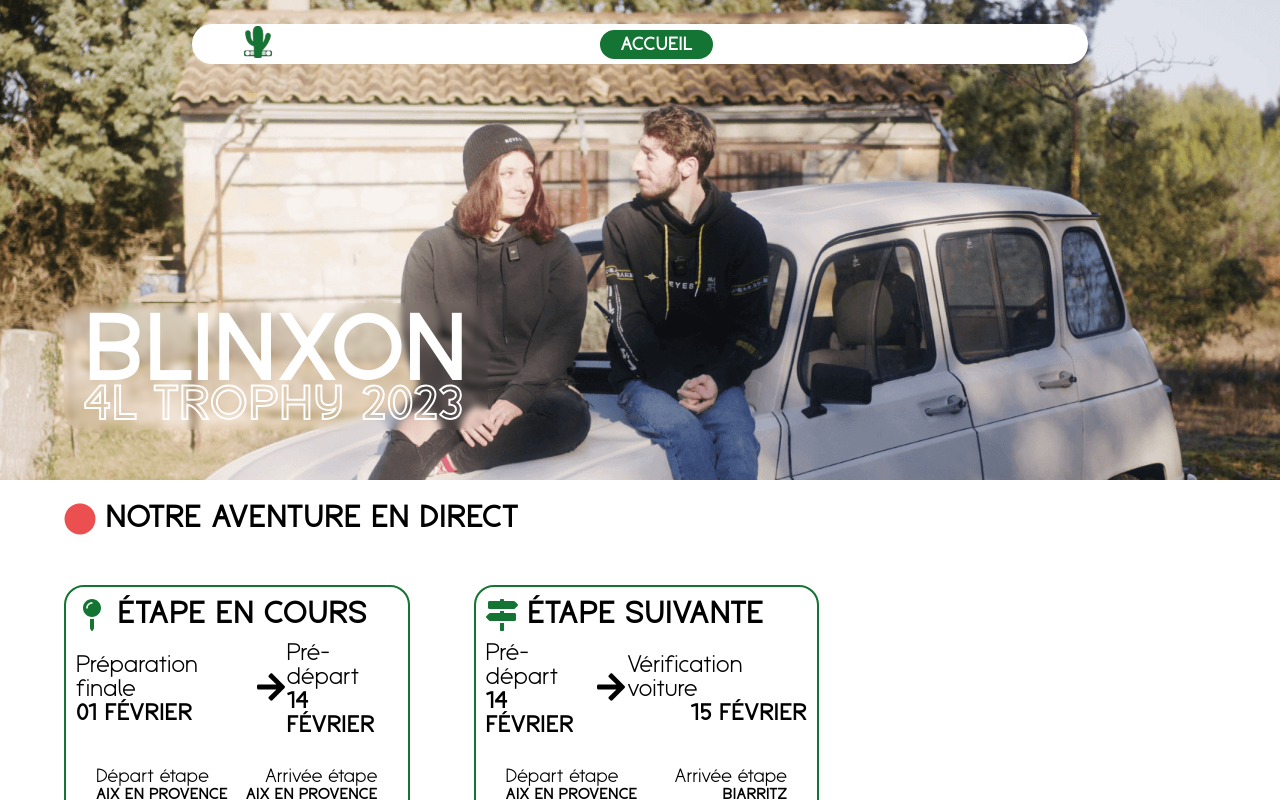
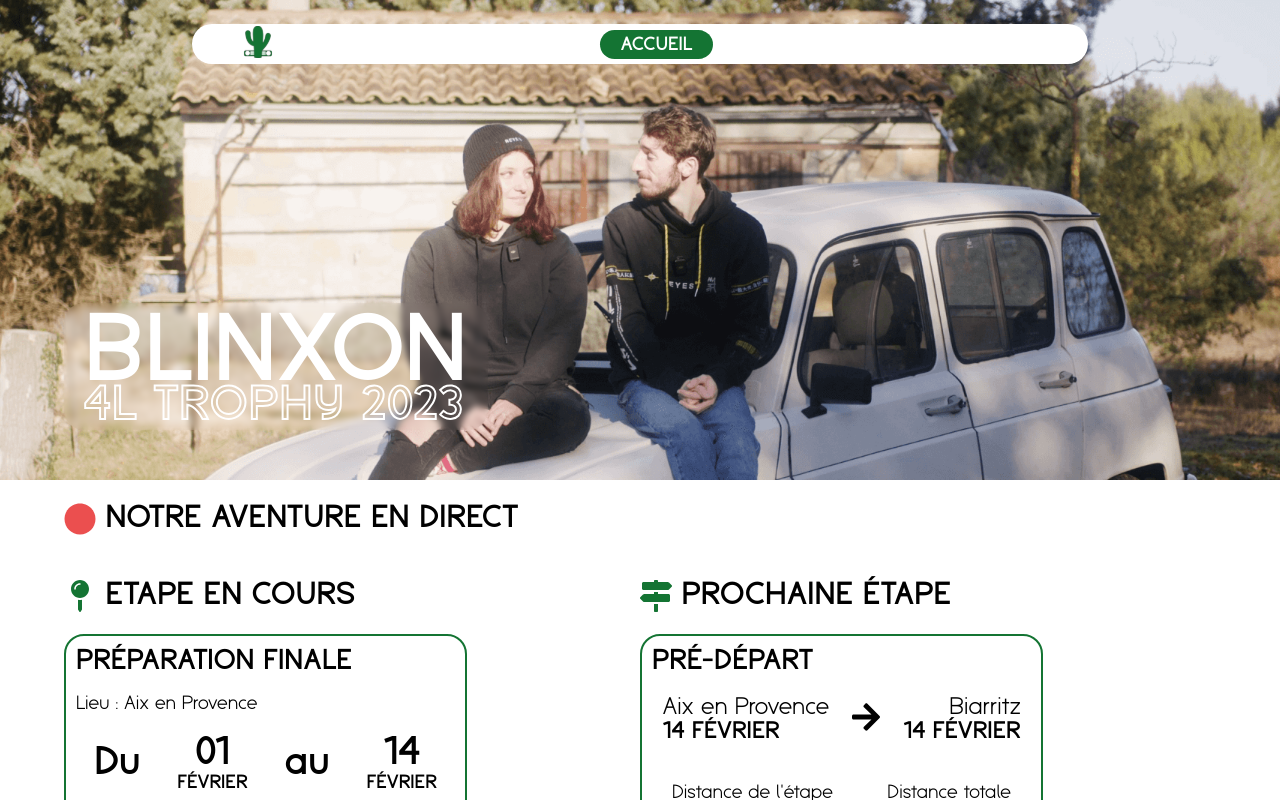
Before and after one commit to EloxFire/blinxon-ts, a React (Create React App) app: page / in a window 1280 px wide. Shown: the top 800 px of the page. Built offline with nearby package versions, Linux system fonts and the light colour scheme.

Commit message:
New steps cards

```diff
--- a/src/components/StepCard.tsx
+++ b/src/components/StepCard.tsx
@@ -1,35 +1,84 @@
+import moment from 'moment'
+import { type } from 'os'
 import { ReactNode } from 'react'
 import { FaArrowRight } from 'react-icons/fa'
 import '../styles/components/stepCard.scss'
 
 interface StepCardProps {
-  stepIcon: ReactNode
+  type: 'info' | 'activity' | 'travel'
   title: string
-  startPlace: string
-  endPlace: string
-  startStep: { title: any, date: string }
-  endStep: { title: string, date: string }
-  stepDistance: number
-  totalDistance: number
+  place: string
+  endPlace?: string
+  date: Date
+  endDate: Date
+  distance?: number
+  totalDistance?: number
 }
 
-export default function StepCard({ stepIcon, startPlace, endPlace, title, startStep, endStep, stepDistance, totalDistance }: StepCardProps) {
+export default function StepCard({ type, title, place, endPlace, date, endDate, distance, totalDistance }: StepCardProps) {
   return (
-    <div className="step-card">
-      <p className="card-title">{stepIcon} {title}</p>
+    <>
+      {
+        type === 'activity' &&
+        <div className="card-activity">
+          <div>
+            <p className="card-title">{title}</p>
+            <p style={{ fontSize: '1.2rem' }}>Lieu : {place}</p>
+          </div>
+          <div style={{ display: 'flex', flexDirection: 'row', justifyContent: 'space-around', alignItems: 'center', marginBottom: '5vh' }}>
+            <div>
+              <p style={{ fontSize: '2.5rem', margin: 0, fontWeight: 'bold' }}>Du</p>
+            </div>
+            <div style={{ display: 'flex', flexDirection: 'column', alignItems: 'center' }}>
+              <div style={{ display: 'flex', flexDirection: 'column', alignItems: 'center' }}>
+                <p style={{ fontSize: '2.5rem', margin: 0, fontWeight: 'bold' }}>{moment(date).format("DD")}</p>
+                <p style={{ fontSize: '1.2rem', margin: 0, fontWeight: 'bold', textTransform: 'uppercase' }}>{moment(date).format("MMMM")}</p>
+              </div>
+            </div>
+            <div>
+              <p style={{ fontSize: '2.5rem', margin: 0, fontWeight: 'bold' }}>au</p>
+            </div>
+            <div style={{ display: 'flex', flexDirection: 'column', alignItems: 'center' }}>
+              <div style={{ display: 'flex', flexDirection: 'column', alignItems: 'center' }}>
+                <p style={{ fontSize: '2.5rem', margin: 0, fontWeight: 'bold' }}>{moment(endDate).format("DD")}</p>
+                <p style={{ fontSize: '1.2rem', margin: 0, fontWeight: 'bold', textTransform: 'uppercase' }}>{moment(endDate).format("MMMM")}</p>
+              </div>
+            </div>
+          </div>
+        </div>
+      }
+      {
+        type === 'info' &&
+        <div className="card-info">
+          <p className="title">{title}</p>
+          <p style={{ fontSize: '1.2rem' }}>Lieu : {place}</p>
+          <div style={{ display: 'flex', flexDirection: 'row', alignItems: 'center' }}>
+            <div style={{ display: 'flex', flexDirection: 'column', alignItems: 'center' }}>
+              <p style={{ fontSize: '2.5rem', margin: 0, fontWeight: 'bold' }}>{moment(endDate).format("DD")}</p>
+              <p style={{ fontSize: '1.2rem', margin: 0, fontWeight: 'bold', textTransform: 'uppercase' }}>{moment(endDate).format("MMMM")}</p>
+            </div>
+            <p style={{ fontSize: '2.5rem', margin: 0, fontWeight: 'bold', marginLeft: '30px' }}>à</p>
+            <p style={{ fontSize: '2.5rem', margin: 0, fontWeight: 'bold', marginLeft: '30px' }}>{moment(endDate).format("HH:mm").replace(':', 'h')}</p>
+          </div>
+        </div>
+      }
+      {
+        type === 'travel' &&
+        <div className="card-travel">
+          <p className="card-title">{title}</p>
           <div className="timeline">
             <div className="start">
-          <p className="title">{startStep.title}</p>
-          <p className="date">{startStep.date}</p>
+              <p className="title">{place}</p>
+              <p className="date">{moment(date).format('DD MMMM')}</p>
             </div>
             <p><FaArrowRight style={{ fontSize: '2rem' }} /></p>
             <div className="end">
-          <p className="title">{endStep.title}</p>
-          <p className="date">{endStep.date}</p>
+              <p className="title">{endPlace}</p>
+              <p className="date">{moment(endDate).format('DD MMMM')}</p>
             </div>
           </div>
           <div className="stats">
-        <div className="stat-row">
+            {/* <div className="stat-row">
               <div className="step-start-place">
                 <p className="title">Départ étape</p>
                 <p className="value">{startPlace}</p>
@@ -39,11 +88,11 @@
                 <p className="value">{endPlace}</p>
               </div>
 
-        </div>
+            </div> */}
             <div className="stat-row">
               <div className="step-distance">
                 <p className="title">Distance de l'étape</p>
-            <p className="value">{stepDistance} km</p>
+                <p className="value">{distance} km</p>
               </div>
               <div className="total-distance">
                 <p className="title">Distance totale</p>
@@ -52,5 +101,8 @@
             </div>
           </div>
         </div>
+      }
+    </>
+
   )
 }
--- a/src/pages/Home.tsx
+++ b/src/pages/Home.tsx
@@ -7,16 +7,17 @@
 // import { Sentry } from 'react-activity'
 import "react-activity/dist/Sentry.css";
 import { InstagramEmbed } from 'react-social-media-embed'
+import { log } from 'console'
 
 export default function Home() {
 
-  const [steps, setSteps] = useState<{ title: string, date: Date, endDate: Date, startPlace: string, endPlace: string, stepDistance: number, totalDistance: number }[]>([])
+  const [steps, setSteps] = useState<{ type: 'activity' | 'travel' | 'info', title: string, date: Date, endDate: Date, place: string, endPlace?: string, distance?: number, totalDistance?: number }[]>([])
 
   useEffect(() => {
     const tempSteps = tripSteps
-    const accurateSteps = tempSteps.filter(step => step.date >= new Date() || step.endDate >= new Date())
-    // const accurateSteps = tempSteps
+    const accurateSteps = tempSteps.filter(step => step.endDate >= new Date())
     setSteps(accurateSteps)
+    console.log(accurateSteps);
 
   }, [])
 
@@ -41,8 +42,53 @@
       </div>
       <div className="direct">
         <h1><Icon.FaCircle className="direct-dot-animated" style={{ color: colors.red, verticalAlign: "middle" }} /> Notre aventure en direct</h1>
-        <div className="cards-container">
-          <StepCard
+        <div style={{ display: 'flex', flexDirection: 'row' }}>
+          <div style={{ width: '50%' }}>
+            <h1><Icon.FaMapPin style={{ color: colors.green, verticalAlign: 'middle' }} /> Etape en cours</h1>
+            <div>
+              {
+                steps.length > 0 ?
+                  <StepCard
+                    type={steps[0].type}
+                    title={steps[0].title}
+                    place={steps[0]?.place}
+                    date={steps[0].date}
+                    endDate={steps[0].endDate}
+                    distance={steps[0].distance}
+                    totalDistance={steps[0].totalDistance}
+                    endPlace={steps[0].endPlace}
+                  />
+                  :
+                  <p>Chargement...</p>
+              }
+            </div>
+          </div>
+          <div style={{ width: '50%' }}>
+            <h1><Icon.FaMapSigns style={{ color: colors.green, verticalAlign: 'middle' }} /> Prochaine étape</h1>
+            <div>
+              {
+                steps.length > 1 ?
+                  <StepCard
+                    type={steps[1].type}
+                    title={steps[1].title}
+                    place={steps[1].place}
+                    date={steps[1].date}
+                    endDate={steps[1].endDate}
+                    distance={steps[1].distance}
+                    totalDistance={steps[1].totalDistance}
+                    endPlace={steps[1].endPlace}
+                  />
+                  :
+                  <p>Chargement...</p>
+              }
+            </div>
+          </div>
+        </div>
+
+
+
+        {/* <div className="cards-container"> */}
+        {/* <StepCard
             stepIcon={<Icon.FaMapPin style={{ color: colors.green, verticalAlign: 'middle' }} />}
             title="étape en cours"
             startPlace={steps[0]?.startPlace}
@@ -62,9 +108,9 @@
             endStep={{ title: steps[2]?.title, date: moment(steps[2]?.date).format("DD MMMM") }}
             stepDistance={steps[1]?.stepDistance}
             totalDistance={steps[0]?.totalDistance}
-          />
+          /> */}
 
-          {/* {
+        {/* {
             steps.length !== 0 && steps.map((step, index) => {
               return (
                 index > 1 &&
@@ -82,11 +128,11 @@
             })
           } */}
 
-          {/* <a href='/' className="step-card" style={{ display: 'flex', flexDirection: 'column', alignItems: 'center', justifyContent: 'center', height: '25vh', textDecoration: 'none', color: colors.black }}>
+        {/* <a href='/' className="step-card" style={{ display: 'flex', flexDirection: 'column', alignItems: 'center', justifyContent: 'center', height: '25vh', textDecoration: 'none', color: colors.black }}>
             <p className="card-title">Voir le détail</p>
             <p><Icon.FaSearchPlus style={{ fontSize: '2rem' }} /></p>
           </a> */}
-        </div>
+        {/* </div> */}
       </div>
       <div className="content">
         <h1><Icon.FaRegNewspaper style={{ color: colors.green, verticalAlign: "middle" }} /> Nos dernières actualités</h1>
@@ -113,6 +159,6 @@
           </div>
         </div>
       </div>
-    </div>
+    </div >
   )
 }
--- a/src/scripts/utils.ts
+++ b/src/scripts/utils.ts
@@ -5,159 +5,203 @@
   black: '#000000',
 }
 
-export const tripSteps: { title: string, date: Date, endDate: Date, startPlace: string, endPlace: string, stepDistance: number, totalDistance: number }[] = [
+export const tripSteps: { type: 'activity' | 'travel' | 'info', title: string, date: Date, endDate: Date, place: string, endPlace?: string, distance?: number, totalDistance?: number }[] = [
   {
-    title: 'Préparation finale',
+    type: 'activity',
+    title: "Préparation finale",
+    place: "Aix en Provence",
     date: new Date('2023-02-01T08:00:00'),
     endDate: new Date('2023-02-14T08:00:00'),
-    startPlace: "Aix en Provence",
-    endPlace: "Aix en Provence",
-    stepDistance: 0,
-    totalDistance: 0,
   },
   {
-    title: 'Pré-départ',
+    type: 'travel',
+    title: "Pré-départ",
+    place: "Aix en Provence",
+    endPlace: "Biarritz",
     date: new Date('2023-02-14T08:00:00'),
     endDate: new Date('2023-02-14T17:00:00'),
-    startPlace: "Aix en Provence",
-    endPlace: "Biarritz",
-    stepDistance: 695.5,
-    totalDistance: 695.5,
+    distance: 595.5,
+    totalDistance: 595.5,
   },
   {
-    title: 'Vérification voiture',
-    date: new Date('2023-02-15T08:00:00'),
+    type: 'activity',
+    title: "Vérifiaction techniques",
+    place: "Biarritz",
+    date: new Date('2023-02-15T11:20:00'),
     endDate: new Date('2023-02-16T10:00:00'),
-    startPlace: 'Biarritz',
-    endPlace: 'Biarritz',
-    stepDistance: 0,
-    totalDistance: 695.5,
   },
   {
-    title: 'Départ officiel',
+    type: 'info',
+    title: "Départ officiel",
+    place: "Biarritz - Halle d'Iraty",
     date: new Date('2023-02-16T12:00:00'),
     endDate: new Date('2023-02-16T12:30:00'),
-    startPlace: 'Biarritz',
-    endPlace: 'Algeciras',
-    stepDistance: 0,
-    totalDistance: 695.5,
   },
   {
-    title: 'Liaison Algéciras',
+    type: 'travel',
+    title: "Traversée de l'Espagne",
+    place: "Biarritz",
+    endPlace: "Algéciras",
     date: new Date('2023-02-16T12:30:00'),
     endDate: new Date('2023-02-18T10:00:00'),
-    startPlace: 'Biarritz',
-    endPlace: 'Algeciras',
-    stepDistance: 1143,
-    totalDistance: 1838.5,
+    distance: 1170,
+    totalDistance: 1765.5,
   },
   {
-    title: 'Liaison Tanger',
-    date: new Date('2023-02-18T10:00:00'),
-    endDate: new Date('2023-02-18T17:00:00'),
-    startPlace: 'Algéciras',
-    endPlace: 'Tanger',
-    stepDistance: 62.4,
-    totalDistance: 1900.9,
+    type: 'travel',
+    title: "Traversée du détroit de Gibraltar",
+    place: "Algéciras",
+    endPlace: "Tanger",
+    date: new Date('2023-02-18T14:00:00'),
+    endDate: new Date('2023-02-18T16:00:00'),
+    distance: 62.4,
+    totalDistance: 1827.9,
   },
   {
-    title: 'Bivouac à Rabat',
-    date: new Date('2023-02-18T17:00:00'),
-    endDate: new Date('2023-02-19T10:00:00'),
-    startPlace: 'Tanger',
-    endPlace: 'Rabat',
-    stepDistance: 239,
-    totalDistance: 2139.9,
+    type: 'travel',
+    title: "Liaison Tanger - Rabat",
+    place: "Tanger",
+    endPlace: "Rabat",
+    date: new Date('2023-02-18T16:30:00'),
+    endDate: new Date('2023-02-18T18:30:00'),
+    distance: 250,
+    totalDistance: 2077.9,
   },
   {
-    title: 'Bivouac Boulaajoul',
-    date: new Date('2023-02-19T10:00:00'),
-    endDate: new Date('2023-02-20T10:00:00'),
-    startPlace: 'Rabbat',
-    endPlace: 'Boulaajoul',
-    stepDistance: 279,
-    totalDistance: 2418.9,
+    type: 'activity',
+    title: "Bivouac à Rabat",
+    place: "Rabat",
+    date: new Date('2023-02-18T18:30:00'),
+    endDate: new Date('2023-02-19T08:00:00'),
   },
   {
-    title: 'Bivouac Merzouga',
-    date: new Date('2023-02-20T10:00:00'),
-    endDate: new Date('2023-02-21T06:00:00'),
-    startPlace: 'Boulaajoul',
-    endPlace: 'Merzouga',
-    stepDistance: 333,
-    totalDistance: 2751.9,
+    type: 'travel',
+    title: "Liaison Rabat - Boulaajoul",
+    place: "Rabat",
+    endPlace: "Boulaajoul",
+    date: new Date('2023-02-19T08:00:00'),
+    endDate: new Date('2023-02-19T17:00:00'),
+    distance: 320,
+    totalDistance: 2397.9,
   },
   {
-    title: 'Boucle de l\'Atlas',
-    date: new Date('2023-02-21T07:00:00'),
-    endDate: new Date('2023-02-21T19:00:00'),
-    startPlace: 'Merzouga',
-    endPlace: 'Merzouga',
-    stepDistance: 300, // ETAPE A CHECKER
-    totalDistance: 3051.9,
+    type: 'activity',
+    title: "Bivouac à Boulaajoul",
+    place: "Boulaajoul",
+    date: new Date('2023-02-19T17:00:00'),
+    endDate: new Date('2023-02-20T08:00:00'),
   },
   {
-    title: 'Bivouac Merzouga',
-    date: new Date('2023-02-21T19:01:00'),
-    endDate: new Date('2023-02-22T06:00:00'),
-    startPlace: 'Merzouga',
-    endPlace: 'Merzouga',
-    stepDistance: 0,
-    totalDistance: 3051.9,
+    type: 'travel',
+    title: "Liaison Boulaajoul - Merzouga",
+    place: "Boulaajoul",
+    endPlace: "Merzouga",
+    date: new Date('2023-02-20T08:00:00'),
+    endDate: new Date('2023-02-20T17:00:00'),
+    distance: 303,
+    totalDistance: 2700.9,
   },
   {
-    title: 'Boucle Erg Chebbi',
-    date: new Date('2023-02-22T07:00:00'),
-    endDate: new Date('2023-02-22T19:00:00'),
-    startPlace: 'Merzouga',
-    endPlace: 'Merzouga',
-    stepDistance: 300,
-    totalDistance: 3351.9,
+    type: 'activity',
+    title: "Bivouac à Merzouga",
+    place: "Merzouga",
+    date: new Date('2023-02-20T17:00:00'),
+    endDate: new Date('2023-02-21T08:00:00'),
   },
   {
-    title: 'Bivouac Merzouga',
-    date: new Date('2023-02-22T19:01:00'),
-    endDate: new Date('2023-02-23T06:00:00'),
-    startPlace: 'Merzouga',
-    endPlace: 'Merzouga',
-    stepDistance: 0,
-    totalDistance: 3351.9,
+    type: 'travel',
+    title: "Boucle 1",
+    place: "Merzouga",
+    endPlace: "Merzouga",
+    date: new Date('2023-02-21T08:00:00'),
+    endDate: new Date('2023-02-21T19:00:00'),
+    distance: 300,
+    totalDistance: 3000.9,
   },
   {
-    title: 'étape marathon',
-    date: new Date('2023-02-23T07:00:00'),
-    endDate: new Date('2023-02-24T17:00:00'),
-    startPlace: 'Merzouga',
-    endPlace: 'Marrakech',
-    stepDistance: 557,
-    totalDistance: 3908.9,
+    type: 'activity',
+    title: "Bivouac à Merzouga",
+    place: "Merzouga",
+    date: new Date('2023-02-21T19:00:00'),
+    endDate: new Date('2023-02-22T08:00:00'),
   },
   {
-    title: '🏁 Arrivée Marrakech',
-    date: new Date('2023-02-24T17:01:00'),
-    endDate: new Date('2023-02-26T09:00:00'),
-    startPlace: 'Merzouga',
-    endPlace: 'Marrakech',
-    stepDistance: 10,
-    totalDistance: 3908.9,
+    type: 'travel',
+    title: "Boucle 2",
+    place: "Merzouga",
+    endPlace: "Merzouga",
+    date: new Date('2023-02-22T08:00:00'),
+    endDate: new Date('2023-02-22T19:00:00'),
+    distance: 300,
+    totalDistance: 3300.9,
   },
   {
-    title: 'Liaison retour Tanger',
-    date: new Date('2023-02-26T09:01:00'),
-    endDate: new Date('2023-02-26T19:00:00'),
-    startPlace: 'Marrakech',
-    endPlace: 'Tanger',
-    stepDistance: 574,
-    totalDistance: 4482.9,
+    type: 'activity',
+    title: "Bivouac à Merzouga",
+    place: "Merzouga",
+    date: new Date('2023-02-22T19:00:00'),
+    endDate: new Date('2023-02-23T08:00:00'),
   },
   {
-    title: 'Retour Aix en Provence',
-    date: new Date('2023-02-26T19:01:00'),
-    endDate: new Date('2023-02-28T19:00:00'),
-    startPlace: 'Tanger',
-    endPlace: 'Aix en Provence',
-    stepDistance: 1680,
-    totalDistance: 6162.9,
+    type: 'travel',
+    title: "étape marathon",
+    place: "Merzouga",
+    endPlace: "Marrakech",
+    date: new Date('2023-02-23T08:00:00'),
+    endDate: new Date('2023-02-24T17:00:00'),
+    distance: 560,
+    totalDistance: 3860.9,
+  },
+  {
+    type: 'activity',
+    title: "Repos à Marrakech",
+    place: "Marrakech",
+    date: new Date('2023-02-24T17:00:00'),
+    endDate: new Date('2023-02-25T17:00:00'),
+  },
+  {
+    type: 'activity',
+    title: "Soirée de clôture",
+    place: "Marrakech",
+    date: new Date('2023-02-25T17:00:00'),
+    endDate: new Date('2023-02-26T08:00:00'),
+  },
+  {
+    type: 'travel',
+    title: "Liaison Marrakech - Tanger",
+    place: "Marrakech",
+    endPlace: "Tanger",
+    date: new Date('2023-02-26T08:00:00'),
+    endDate: new Date('2023-02-26T17:00:00'),
+    distance: 574,
+    totalDistance: 4434.9,
+  },
+  {
+    type: 'travel',
+    title: "Traversée du détroit de Gibraltar",
+    place: "Tanger",
+    endPlace: "Algéciras",
+    date: new Date('2023-02-26T17:00:00'),
+    endDate: new Date('2023-02-26T19:00:00'),
+    distance: 62.4,
+    totalDistance: 4497.3,
+  },
+  {
+    type: 'travel',
+    title: "Liaison Algéciras - Aix-en-Provence",
+    place: "Algéciras",
+    endPlace: "Aix-en-Provence",
+    date: new Date('2023-02-26T19:00:00'),
+    endDate: new Date('2023-02-28T17:00:00'),
+    distance: 1600,
+    totalDistance: 6097.3,
+  },
+  {
+    type: 'info',
+    title: "Fin de l'aventure",
+    place: "Aix-en-Provence",
+    date: new Date('2023-02-28T17:00:00'),
+    endDate: new Date('2100-02-28T17:00:00'),
   }
 ]
 
--- a/src/styles/components/stepCard.scss
+++ b/src/styles/components/stepCard.scss
@@ -1,12 +1,45 @@
 @import '../globals.scss';
 
-.step-card {
+.card-activity {
   background-color: $white;
   border-radius: 20px;
   padding: 10px;
   border: 2px solid $green;
-  width: 30%;
-  min-height: 30vh;
+  width: 70%;
+  min-height: 25vh;
+  height: auto;
+  margin-right: 5vw;
+  display: flex;
+  flex-direction: column;
+  justify-content: space-between;
+
+  @media only screen and (max-width: $mobileBreakpoint) {
+    width: 100%;
+    margin-bottom: 30px;
+    margin-right: 0;
+  }
+
+  .card-title {
+    font-size: 1.8rem;
+    color: $black;
+    text-transform: uppercase;
+    font-weight: bold;
+    margin: 0;
+    margin-bottom: 10px;
+
+    @media only screen and (max-width: $mobileBreakpoint) {
+      font-size: 1.5rem;
+    }
+  }
+}
+
+.card-travel {
+  background-color: $white;
+  border-radius: 20px;
+  padding: 10px;
+  border: 2px solid $green;
+  width: 70%;
+  min-height: 25vh;
   height: auto;
   margin-right: 5vw;
 
@@ -17,7 +50,7 @@
   }
 
   .card-title {
-    font-size: 2rem;
+    font-size: 1.8rem;
     color: $black;
     text-transform: uppercase;
     font-weight: bold;
@@ -125,3 +158,48 @@
     }
   }
 }
+
+.card-info {
+  background-color: $white;
+  border-radius: 20px;
+  padding: 10px;
+  border: 2px solid $green;
+  width: 70%;
+  min-height: 25vh;
+  height: auto;
+  margin-right: 5vw;
+  display: flex;
+  flex-direction: column;
+  align-items: center;
+  justify-content: center;
+
+  @media only screen and (max-width: $mobileBreakpoint) {
+    width: 100%;
+    margin-bottom: 30px;
+    margin-right: 0;
+  }
+
+  .title {
+    font-size: 1.8rem;
+    color: $black;
+    text-transform: uppercase;
+    font-weight: bold;
+    margin: 0;
+
+    @media only screen and (max-width: $mobileBreakpoint) {
+      font-size: 1.2rem;
+    }
+  }
+
+  .value {
+    font-size: 1.5rem;
+    color: $black;
+    text-transform: uppercase;
+    font-weight: bold;
+    margin: 0;
+
+    @media only screen and (max-width: $mobileBreakpoint) {
+      font-size: 1.2rem;
+    }
+  }
+}
--- a/src/styles/pages/home.scss
+++ b/src/styles/pages/home.scss
@@ -78,18 +78,18 @@
       }
     }
 
-    .cards-container {
-      display: flex;
-      flex-direction: row;
-      justify-content: flex-start;
-      align-items: center;
-      margin-top: 50px;
-      margin-bottom: 50px;
+    // .cards-container {
+  //   display: flex;
+  //   flex-direction: row;
+  //   justify-content: flex-start;
+  //   align-items: center;
+  //   margin-top: 50px;
+  //   margin-bottom: 50px;
 
-      @media only screen and (max-width: $mobileBreakpoint) {
-        flex-direction: column;
-      }
-    }
+  //   @media only screen and (max-width: $mobileBreakpoint) {
+  //     flex-direction: column;
+  //   }
+  // }
   }
 
   .content {
```
Lines whose indentation alone changed are shown as unchanged.
